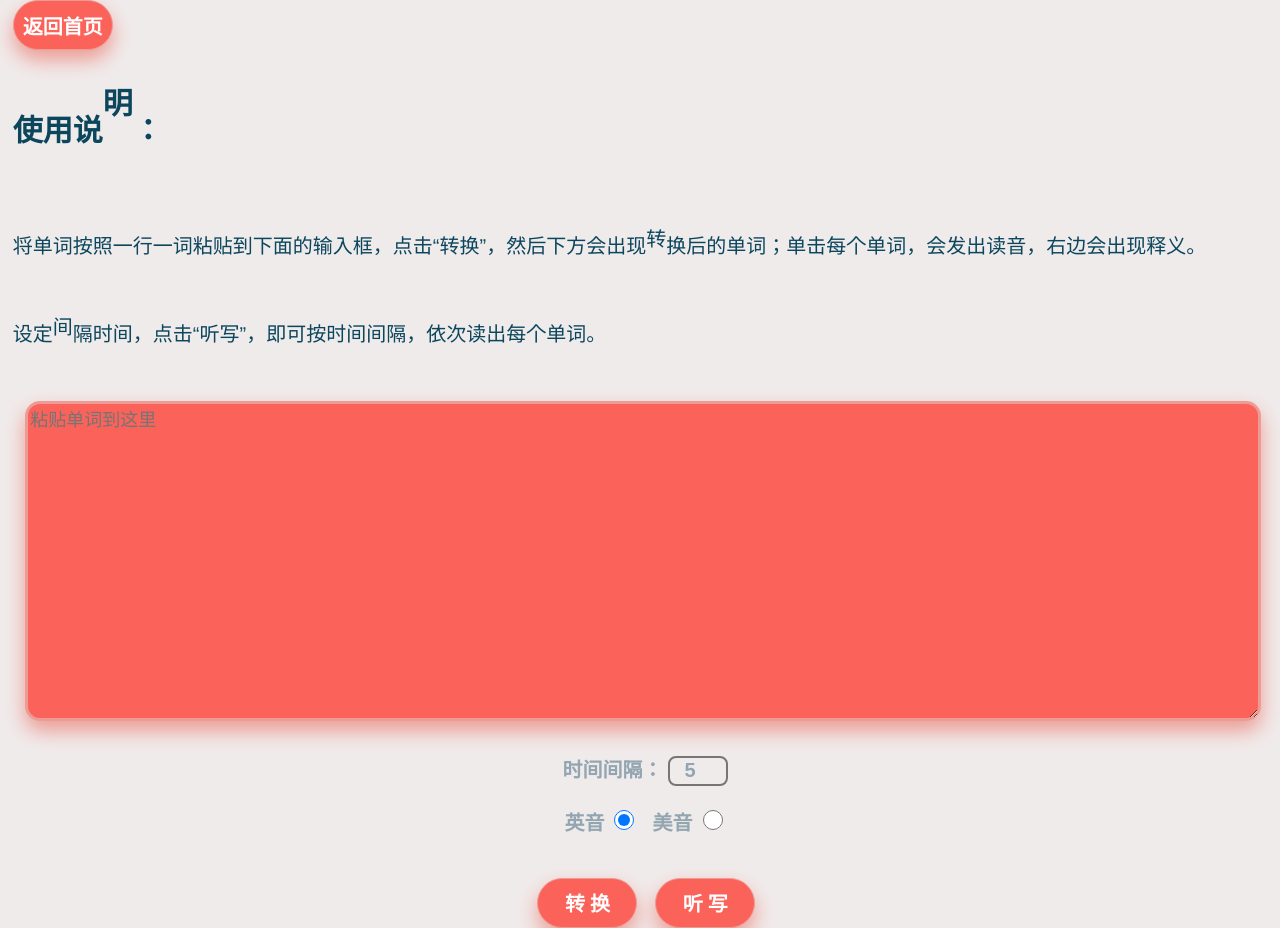
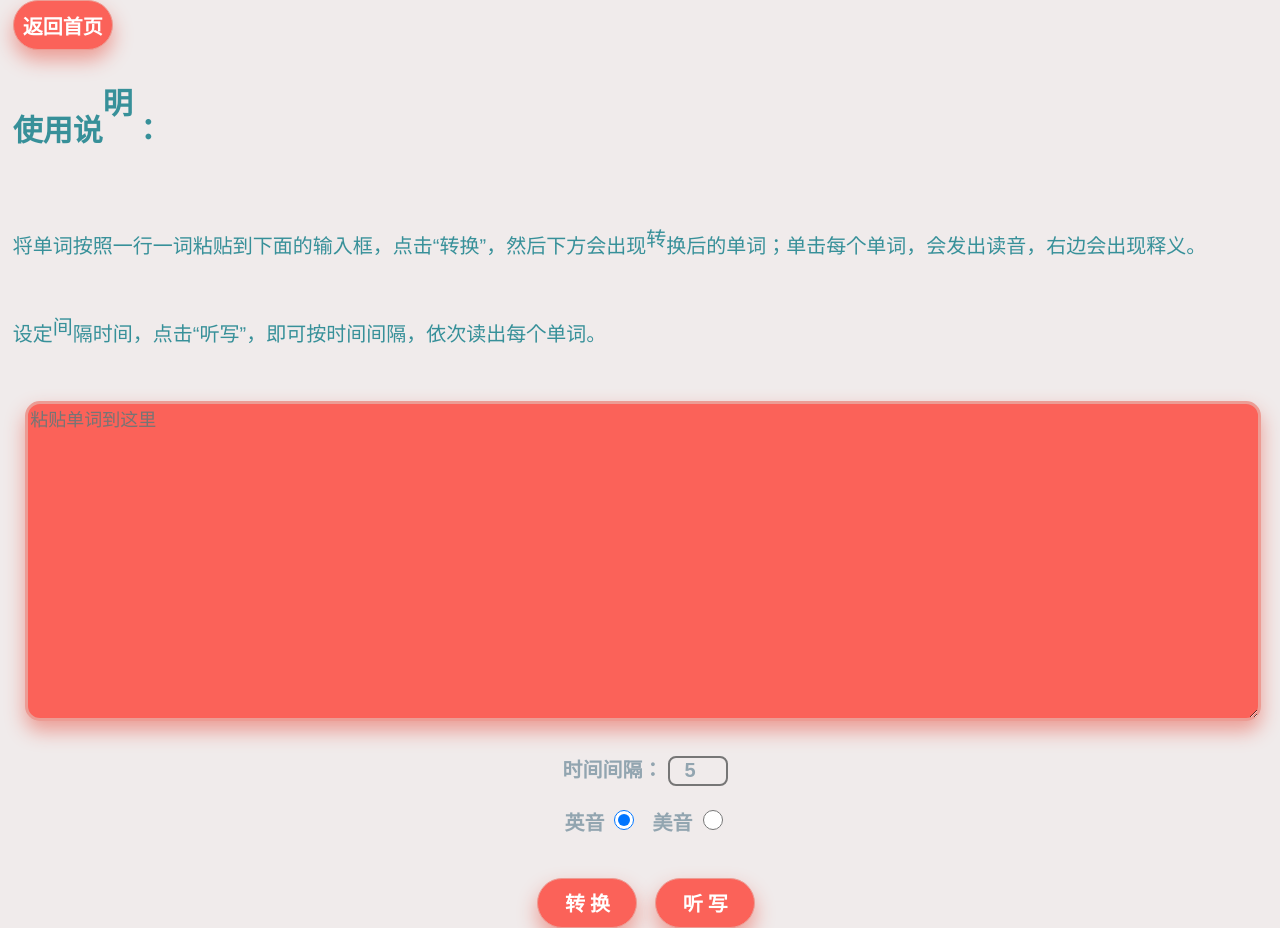
Before and after one commit to wayne0926/wr20060926.github.io, a plain HTML site: page tx/index.html in a window 1280 px wide. Drawn offline with nearby package versions, Linux system fonts and the light colour scheme.

Commit message:
修改在线听写字体颜色
Signed-off-by: wr20060926 <3462757126@qq.com>

```diff
--- a/tx/index.html
+++ b/tx/index.html
@@ -35,7 +35,7 @@ $('p#autoRotateText').beatText({isAuth:true,upTime:700,downTime:700,beatHeight:"
 		.desc{
 			margin: 1% 1% 0% 1%;
 			font-size:20px;
-			color:#0b465d;
+			color:#379099;
 		}
 
 		button {
```
